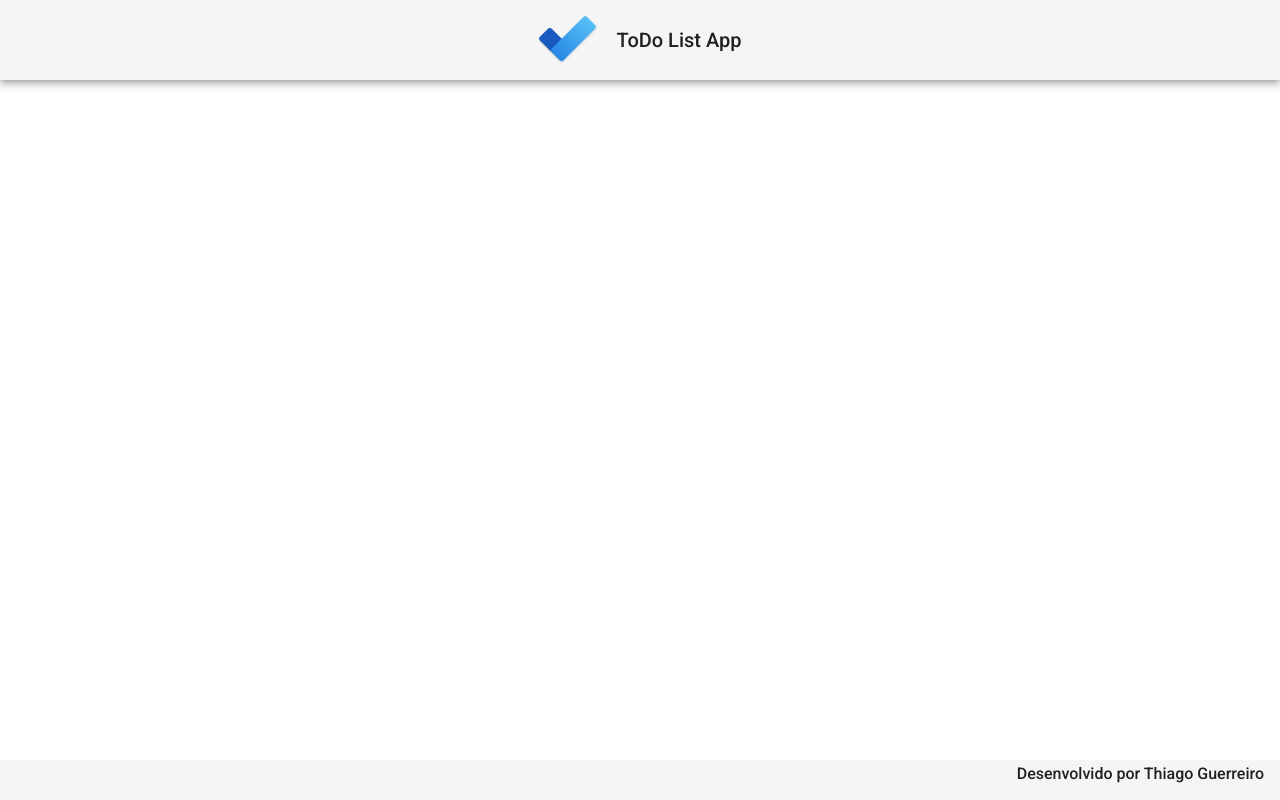
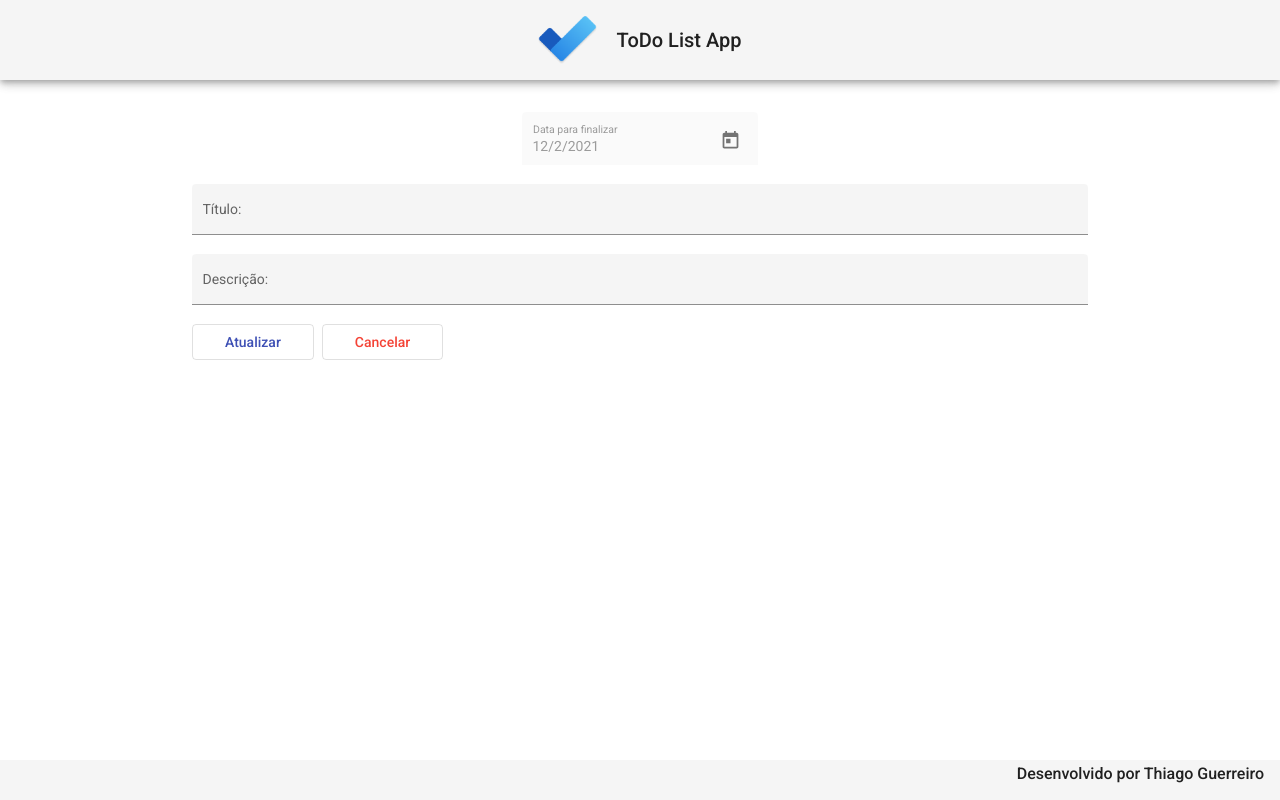
Before and after one commit to thiago-guerreiro/ToDo-List-Frontend, an Angular app: page /update/1 in a window 1280 px wide. Before the commit this address led to /. Built offline with nearby package versions, Linux system fonts and the light colour scheme; no server answers.

Commit message:
feat: update component

```diff
--- a/src/app/app-routing.module.ts
+++ b/src/app/app-routing.module.ts
@@ -3,6 +3,7 @@
 import { CreateComponent } from './components/create/create.component';
 import { FinalizedComponent } from './components/finalized/finalized.component';
 import { ReadAllComponent } from './components/read-all/read-all.component';
+import { UpdateComponent } from './components/update/update.component';
 
 const routes: Routes = [
   {
@@ -16,6 +17,10 @@
   {
     path: 'create',
     component: CreateComponent
+  },
+  {
+    path: 'update/:id',
+    component: UpdateComponent
   }
 ];
 
--- a/src/app/app.module.ts
+++ b/src/app/app.module.ts
@@ -21,6 +21,7 @@
 import { MatInputModule } from '@angular/material/input';
 import { MatDatepickerModule } from '@angular/material/datepicker';
 import { MatNativeDateModule } from '@angular/material/core';
+import { UpdateComponent } from './components/update/update.component';
 
 @NgModule({
   declarations: [
@@ -29,7 +30,8 @@
     FooterComponent,
     ReadAllComponent,
     FinalizedComponent,
-    CreateComponent
+    CreateComponent,
+    UpdateComponent
   ],
   imports: [
     BrowserModule,
--- a/src/app/components/read-all/read-all.component.html
+++ b/src/app/components/read-all/read-all.component.html
@@ -21,7 +21,7 @@
         <button (click)="finish(item)" mat-mini-fab color="primary">
             <mat-icon>done</mat-icon>
         </button>
-        <button mat-mini-fab color="yellow">
+        <button routerLink="update/{{ item.id }}" mat-mini-fab color="yellow">
             <mat-icon>edit</mat-icon>
         </button>
         <button (click)="delete(item.id)" mat-mini-fab color="warn">
--- /dev/null
+++ b/src/app/components/update/update.component.css
@@ -0,0 +1,31 @@
+form {
+  width: 70%;
+  margin: 2rem auto 0 auto;
+  text-align: center;
+}
+
+.date {
+  text-align: start;
+}
+
+h1 {
+  font-size: 2rem;
+  font-weight: 600;
+  margin-bottom: 3rem;
+  color: rgb(104, 100, 100);
+}
+
+.form {
+  width: 100%;
+}
+
+.buttons {
+  width: 100%;
+  text-align: start;
+}
+
+button {
+  margin-right: 0.5rem;
+  padding-right: 2rem;
+  padding-left: 2rem;
+}
--- /dev/null
+++ b/src/app/components/update/update.component.html
@@ -0,0 +1,25 @@
+<form>
+    <mat-form-field class="date" appearance="fill">
+      <mat-label>Data para finalizar</mat-label>
+      <input [(ngModel)]="todo.dataParaFinalizar" name="todo.dataParaFinalizar" matInput [matDatepicker]="dp3" disabled />
+      <mat-datepicker-toggle matSuffix [for]="dp3"></mat-datepicker-toggle>
+      <mat-datepicker #dp3 disabled="false"></mat-datepicker>
+    </mat-form-field>
+
+    <div class="forms">
+      <mat-form-field class="form" appearance="fill">
+        <mat-label>Título:</mat-label>
+        <input [(ngModel)]="todo.titulo" name="todo.titulo" matInput />
+      </mat-form-field>
+
+      <mat-form-field class="form" appearance="fill">
+        <mat-label>Descrição:</mat-label>
+        <input [(ngModel)]="todo.descricao" name="todo.descricao" matInput />
+      </mat-form-field>
+    </div>
+
+    <div class="buttons">
+      <button (click)="update()" mat-stroked-button color="primary">Atualizar</button>
+      <button (click)="cancel()" mat-stroked-button color="warn">Cancelar</button>
+    </div>
+  </form>
--- /dev/null
+++ b/src/app/components/update/update.component.ts
@@ -0,0 +1,52 @@
+import { Component, OnInit } from '@angular/core';
+import { ActivatedRoute, Router } from '@angular/router';
+import { Todo } from 'src/app/models/todo';
+import { TodoService } from 'src/app/services/todo.service';
+
+@Component({
+  selector: 'app-update',
+  templateUrl: './update.component.html',
+  styleUrls: ['./update.component.css']
+})
+export class UpdateComponent implements OnInit {
+
+  todo: Todo = {
+    titulo: '',
+    descricao: '',
+    dataParaFinalizar: new Date(),
+    finalizado: false
+  }
+
+  constructor(private router: Router, private service: TodoService, private route: ActivatedRoute) { }
+
+  ngOnInit(): void {
+    this.todo.id = this.route.snapshot.paramMap.get("id")!;
+    this.findById();
+  }
+
+  findById(): void {
+    this.service.findById(this.todo.id).subscribe((response) => {
+      this.todo = response;
+    })
+  }
+
+  update(): void {
+    this.service.update(this.todo).subscribe((response) => {
+      this.service.message('To-do atualizado com sucesso');
+      this.router.navigate(['']);
+    }, error => {
+      this.service.message('Falha ao atualizar To-do');
+      this.router.navigate(['']);
+    })
+  }
+
+  cancel(): void {
+    this.router.navigate(['']);
+  }
+
+  dateFormart(): void {
+    let date = new Date(this.todo.dataParaFinalizar);
+    this.todo.dataParaFinalizar = `${date.getDate()}/${date.getMonth() + 1}/${date.getFullYear()}`;
+  }
+
+}
--- a/src/app/services/todo.service.ts
+++ b/src/app/services/todo.service.ts
@@ -16,6 +16,11 @@
 
   findAll(): Observable<Todo[]> {
     return this.http.get<Todo[]>(this.baseUrl);
+  }
+
+  findById(id: any): Observable<Todo> {
+    const url = `${this.baseUrl}/${id}`;
+    return this.http.get<Todo>(url);
   }
 
   update(todo: Todo): Observable<Todo> {
```
